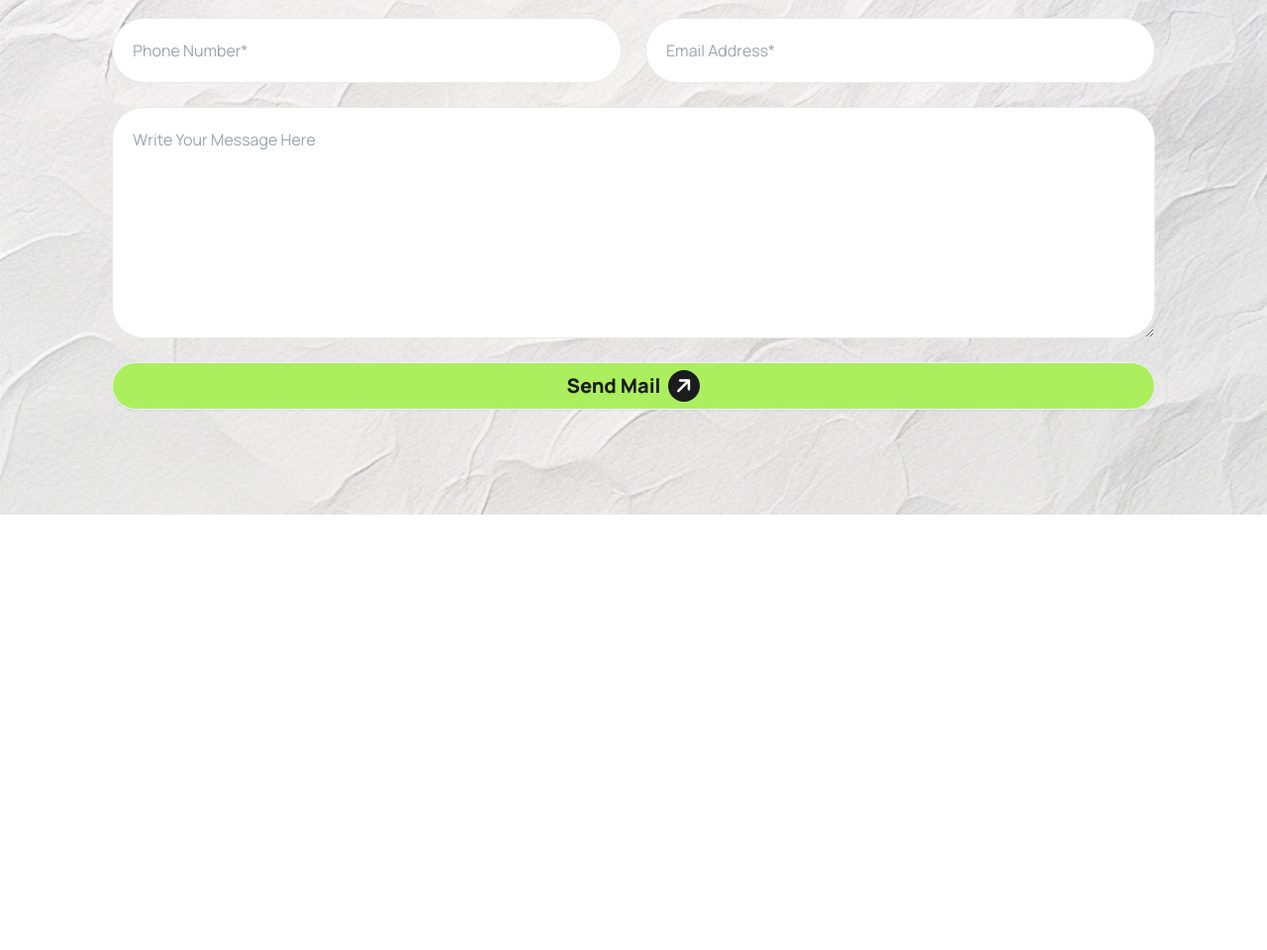
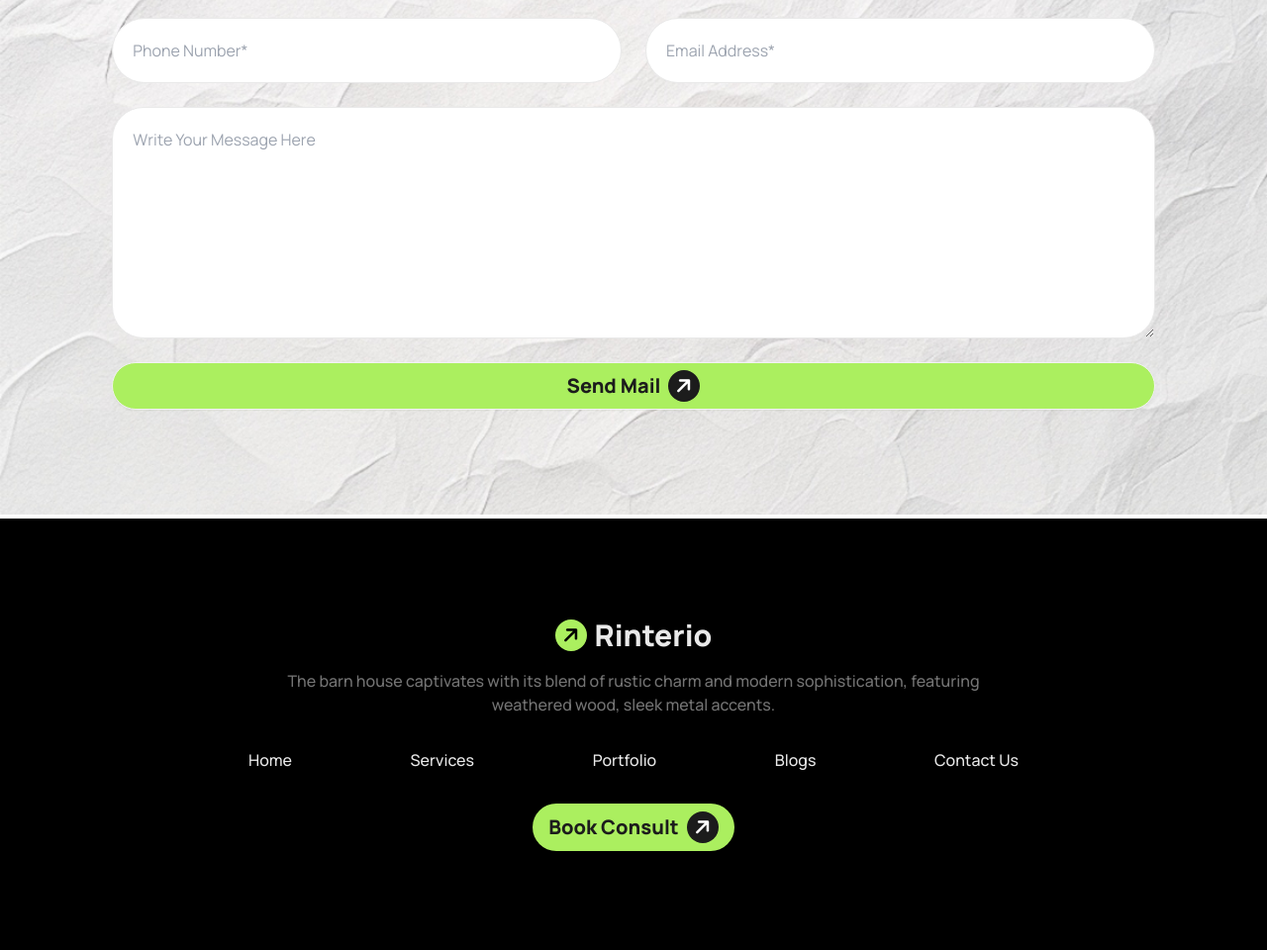
Before and after one commit to farahsamsi/assignment-3-batch-10, a plain HTML site: page index.html in a window 1280 px wide. Shown: the part 4783-5743 px from the top of the page at 99% size. Before the commit the page ends 5307 px from the top, so only its background shows below. Drawn offline with nearby package versions, Linux system fonts and the light colour scheme.

Commit message:
added footer section

```diff
--- a/index.html
+++ b/index.html
@@ -528,15 +528,36 @@
                 </div>
             </section>
             <!-- next project section ends -->
-
-
         </div>
-
-
-
-
     </main>
     <!-- main ends -->
+
+    <!-- footer starts -->
+     <footer class="bg-black text-[#E9E9E9] px-[4.5rem] lg:py-[6.25rem] py-8">
+        <div class="max-w-[778px] mx-auto text-center">
+            <a href="#" class="text-xl flex items-center justify-center ">
+                <i
+                    class="fa-solid fa-arrow-right -rotate-45 bg-primary rounded-full size-8 flex justify-center items-center text-black"></i>
+                <h1 class="font-extrabold text-3xl ml-2">Rinterio</h1>
+            </a>
+            <p class="text-light font-medium mt-4">The barn house captivates with its blend of rustic charm and modern sophistication, featuring weathered wood, sleek metal accents.</p>
+            <div class="my-8">
+                <ul class="flex flex-col gap-8 md:flex-row justify-between">
+                    <li><a class="font-medium" href="">Home</a></li>
+                    <li><a class="font-medium" href="">Services</a></li>
+                    <li><a class="font-medium" href="">Portfolio</a></li>
+                    <li><a class="font-medium" href="">Blogs</a></li>
+                    <li><a class="font-medium" href="">Contact Us</a></li>
+                </ul>
+            </div>
+            <a class="btn bg-primary rounded-[2rem] border-none text-xl md:col-span-2">
+                <h1 class="text-[#1C1C1C] font-extrabold">Book Consult</h1>
+                <i
+                    class="fa-solid fa-arrow-right -rotate-45  bg-[#1C1C1C] text-white rounded-full size-8 flex justify-center items-center"></i>
+            </a>
+        </div>
+     </footer>
+    <!-- footer ends -->
 </body>
 
 </html>
```
